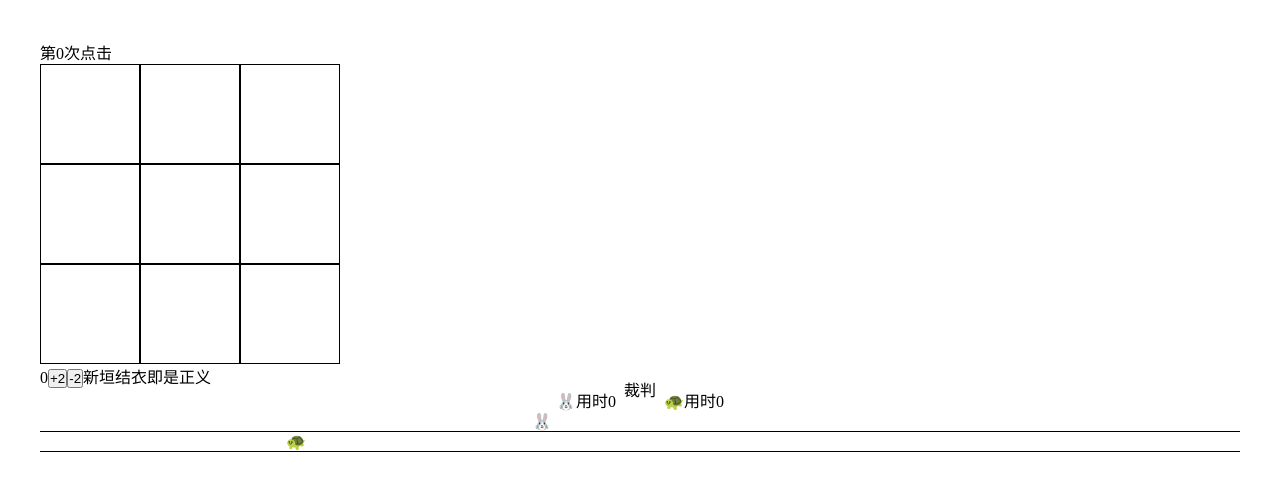
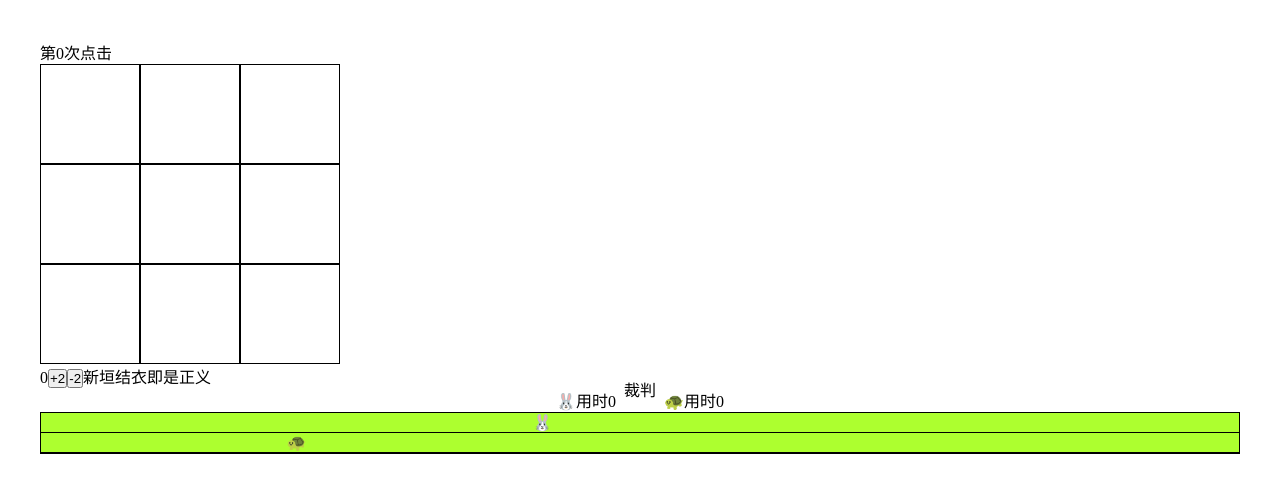
Before and after one commit to AlyciaHathaway/react-west-world, a React (Create React App) app: page / in a window 1280 px wide. Shown: the top 492 px of the page. Built offline with nearby package versions, Linux system fonts and the light colour scheme.

Commit message:
updated: 完成龟兔赛跑

```diff
--- a/src/race.css
+++ b/src/race.css
@@ -30,3 +30,8 @@ body {
 .player {
     transition: all 1s linear;
 }
+
+.playground {
+    border: 1px solid black;
+    background: greenyellow;
+}
--- a/src/race.js
+++ b/src/race.js
@@ -11,18 +11,21 @@ class Race extends React.Component {
     }
     this.initTimer = new Date()
   }
+
   success1() {
     console.log('兔子跑完了')
     this.setState({
       result1: new Date() - this.initTimer
     })
   }
+
   success2() {
     console.log('乌龟跑完了')
     this.setState({
       result2: new Date() - this.initTimer
     })
   }
+
   render() {
     return (
       <>
@@ -31,8 +34,7 @@ class Race extends React.Component {
           <Judge/>
           <Tortoise result={this.state.result2}/>
         </div>
-        <Track1 success={this.success1.bind(this)}/>
-        <Track2 success={this.success2.bind(this)}/>
+        <Playground success1={this.success1.bind(this)} success2={this.success2.bind(this)}/>
       </>
     )
   }
@@ -60,6 +62,17 @@ function Tortoise(props) {
 function Judge() {
   return (
     <div className="judge">裁判</div>
+  )
+}
+
+function Playground(props) {
+  let {success1} = props
+  let {success2} = props
+  return (
+    <div className="playground">
+      <Track1 success={success1}/>
+      <Track2 success={success2}/>
+    </div>
   )
 }
 
```
